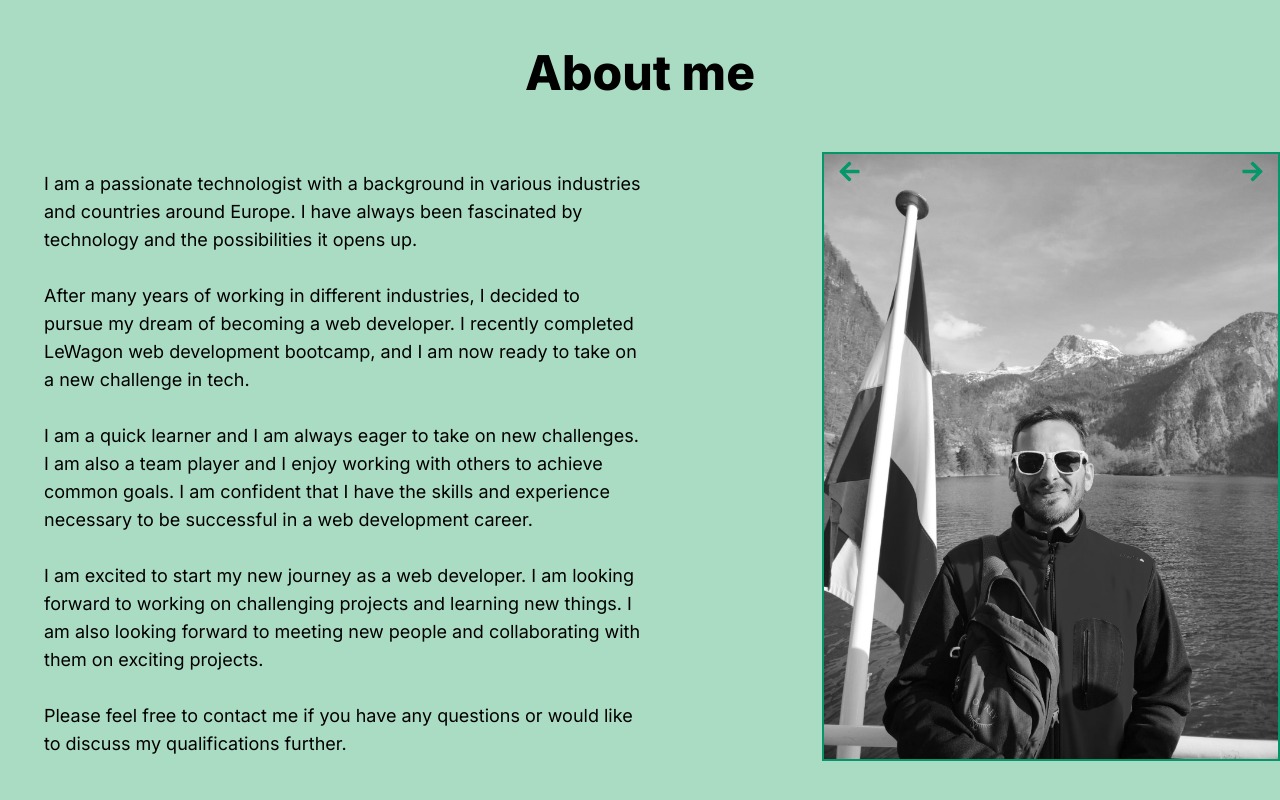
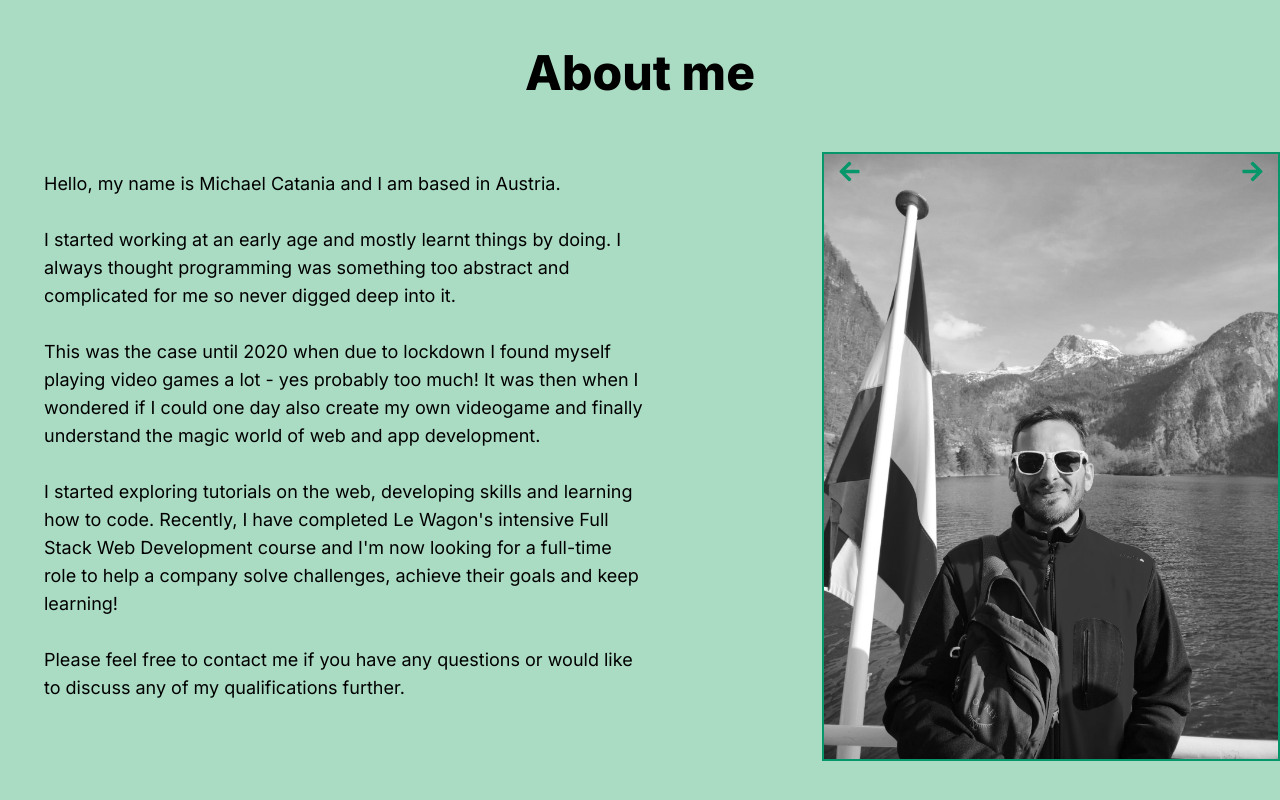
Before and after one commit to Mikitanjie/portfolio, a Next.js app: page / in a window 1280 px wide. Shown: the part 2187-2987 px from the top of the page. Built offline with nearby package versions, Linux system fonts and the light colour scheme.

Commit message:
About text, hero text

```diff
--- a/app/_components/About/About.js
+++ b/app/_components/About/About.js
@@ -27,27 +27,25 @@ const About = () => {
         <br />
         <br />
         <br />
-        <div className="lighting-effect w-[600px] mt-24 mr-11 font-lg text-lg">
+        <div className="w-[600px] mt-24 mr-11 font-lg text-lg">
           <p>
-            I am a passionate technologist with a background in various industries and countries around Europe.
-            I have always been fascinated by technology and the possibilities it opens up.
+            Hello, my name is <span>Michael Catania</span> and I am  based in <span>Austria</span>.
           </p>
           <br />
           <p>
-            After many years of working in different industries, I decided to pursue my dream of becoming a web developer.
-            I recently completed LeWagon web development bootcamp, and I am now ready to take on a new challenge in tech.
+            I started working at an early age and mostly learnt things by doing. I always thought programming was something too abstract and complicated for me so never digged deep into it.
           </p>
           <br />
           <p>
-            I am a quick learner and I am always eager to take on new challenges. I am also a team player and I enjoy working with others to achieve common goals. I am confident that I have the skills and experience necessary to be successful in a web development career.
+            This was the case until 2020 when due to lockdown I found myself playing video games a lot - yes probably too much! It was then when I wondered if I could one day also create my own videogame and finally understand the magic world of web and app development.
           </p>
           <br />
           <p>
-            I am excited to start my new journey as a web developer. I am looking forward to working on challenging projects and learning new things. I am also looking forward to meeting new people and collaborating with them on exciting projects.
+          I started exploring tutorials on the web, developing skills and learning how to code. Recently, I have completed Le Wagon&apos;s intensive Full Stack Web Development course and I&apos;m now looking for a full-time role to help a company solve challenges, achieve their goals and keep learning!
           </p>
           <br />
           <p>
-            Please feel free to contact me if you have any questions or would like to discuss my qualifications further.
+            Please feel free to contact me if you have any questions or would like to discuss any of my qualifications further.
           </p>
         </div>
       </div>
--- a/app/_components/Header/Header.js
+++ b/app/_components/Header/Header.js
@@ -8,7 +8,7 @@ const handleClick = (event, elementId) => {
       // Special case for 'Home' button
       if (elementId === 'Home') {
         window.scrollTo({
-          top: 0,
+          top: 40,
           behavior: 'smooth'
         });
         return;
@@ -16,7 +16,7 @@ const handleClick = (event, elementId) => {
       // Special case for 'Home' button
       if (elementId === 'Projects') {
         window.scrollTo({
-          top: 985,
+          top: 1025,
           behavior: 'smooth'
         });
         return;
@@ -24,7 +24,7 @@ const handleClick = (event, elementId) => {
       // Special case for 'Home' button
       if (elementId === 'About') {
         window.scrollTo({
-          top: 2120,
+          top: 2160,
           behavior: 'smooth'
         });
         return;
@@ -32,7 +32,7 @@ const handleClick = (event, elementId) => {
           // Special case for 'Home' button
       if (elementId === 'Skills') {
         window.scrollTo({
-          top: 3340,
+          top: 3320,
           behavior: 'smooth'
         });
         return;
@@ -52,7 +52,7 @@ const Header = () => {
   const {theme, toggleTheme } = useContext(ThemeContext);
 
   return (
-    <nav className="nav fixed top-0 left-0 right-0 z-50" style={{ backgroundImage: `url(https://e0.pxfuel.com/wallpapers/170/477/desktop-wallpaper-matrix-miscellanea-miscellaneous-numbers-binary-code.jpg)`, background: 'cover', backgroundPosition: '152%'}}>
+    <nav className="nav fixed top-0 left-0 right-0 z-50" style={{height: '55px', backgroundImage: `url(https://e0.pxfuel.com/wallpapers/170/477/desktop-wallpaper-matrix-miscellanea-miscellaneous-numbers-binary-code.jpg)`, background: 'cover', backgroundPosition: '152%'}}>
       <div className="flex justify-between h-16 "style={{ marginLeft: '31px'}}>
         <div className="flex items-center">
           <div className="flex-shrink-0">
--- a/app/_components/Particles/Particles.js
+++ b/app/_components/Particles/Particles.js
@@ -23,7 +23,7 @@ export default function Particles() {
           y: Math.random() * canvas.height,
           speedX: Math.random() * 1 - 1,
           speedY: Math.random() * 1 - 1,
-          size: Math.random() * 1 + 1,
+          size: Math.random() * 2 + 1,
         });
       }
     }
```
